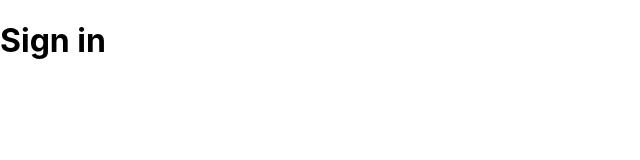
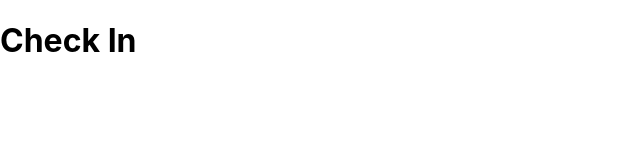
Before and after one commit to Kzoeps/dekyil-check-in, a React (Create React App) app: page / in a window 1280 px wide. Shown: the top 160 px of the page, without its empty margins (0-640 px from the left). Built offline with nearby package versions, Linux system fonts and the light colour scheme.

Commit message:
fix(check-in): configured route and also renamed h1

```diff
--- a/src/App.tsx
+++ b/src/App.tsx
@@ -1,17 +1,15 @@
 import React from 'react';
 import './App.css';
-import {BrowserRouter as Router, Route } from 'react-router-dom';
+import {BrowserRouter as Router, Route, Routes } from 'react-router-dom';
 import CheckIn from "./screens/check-in";
-import { Switch } from 'react-router-dom';
 
 function App() {
 	return (
 		<Router>
-			<Switch>
-				<Route path='/'>
-					<CheckIn/>
+			<Routes>
+				<Route path='/' element={<CheckIn/>}>
 				</Route>
-			</Switch>
+			</Routes>
 		</Router>
 	);
 }
--- a/src/screens/check-in.tsx
+++ b/src/screens/check-in.tsx
@@ -1,6 +1,6 @@
 export const CheckIn = (props: Record<string, unknown>) => {
 	return <>
-		<h1>Sign in</h1>
+		<h1>Check In</h1>
 	</>
 }
 
```
